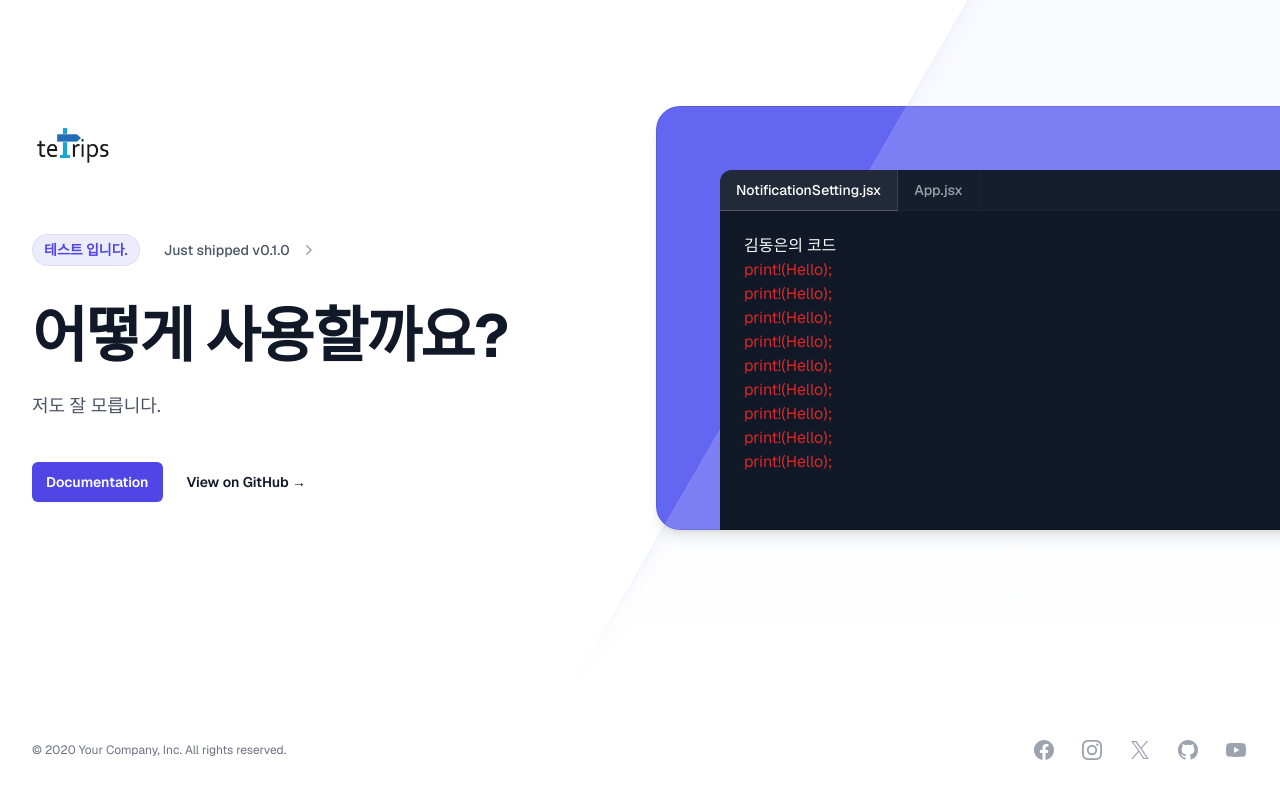
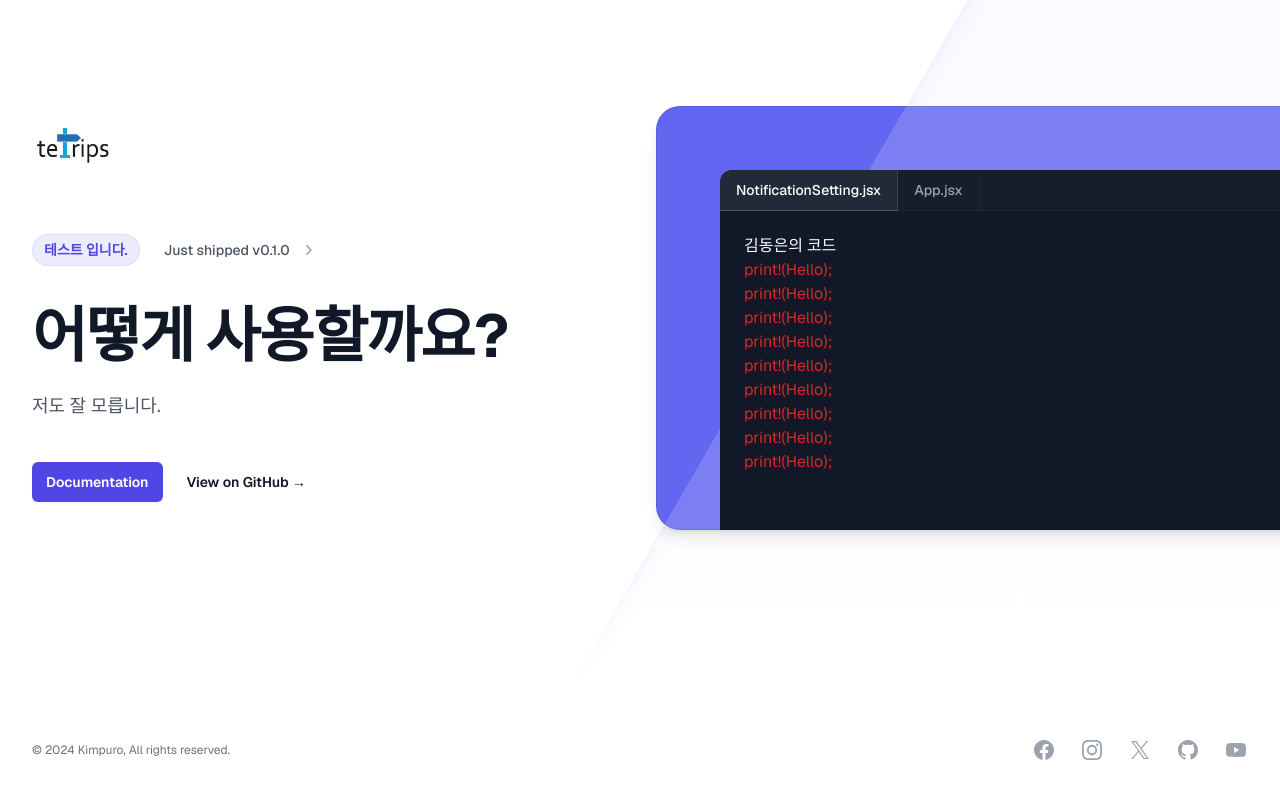
Before and after one commit to kimpuro/tetrips-front, a Next.js app: page / in a window 1280 px wide. Shown: the part 988-1786 px from the top of the page. Built offline with nearby package versions, Linux system fonts and the light colour scheme.

Commit message:
docs : copyright 수정

```diff
--- a/src/components/common/Footer.tsx
+++ b/src/components/common/Footer.tsx
@@ -82,7 +82,7 @@ export default function Footer() {
         </div>
         <div className="mt-8 md:order-1 md:mt-0">
           <p className="text-center text-xs leading-5 text-gray-500">
-            &copy; 2020 Your Company, Inc. All rights reserved.
+            &copy; 2024 Kimpuro, All rights reserved.
           </p>
         </div>
       </div>
```
